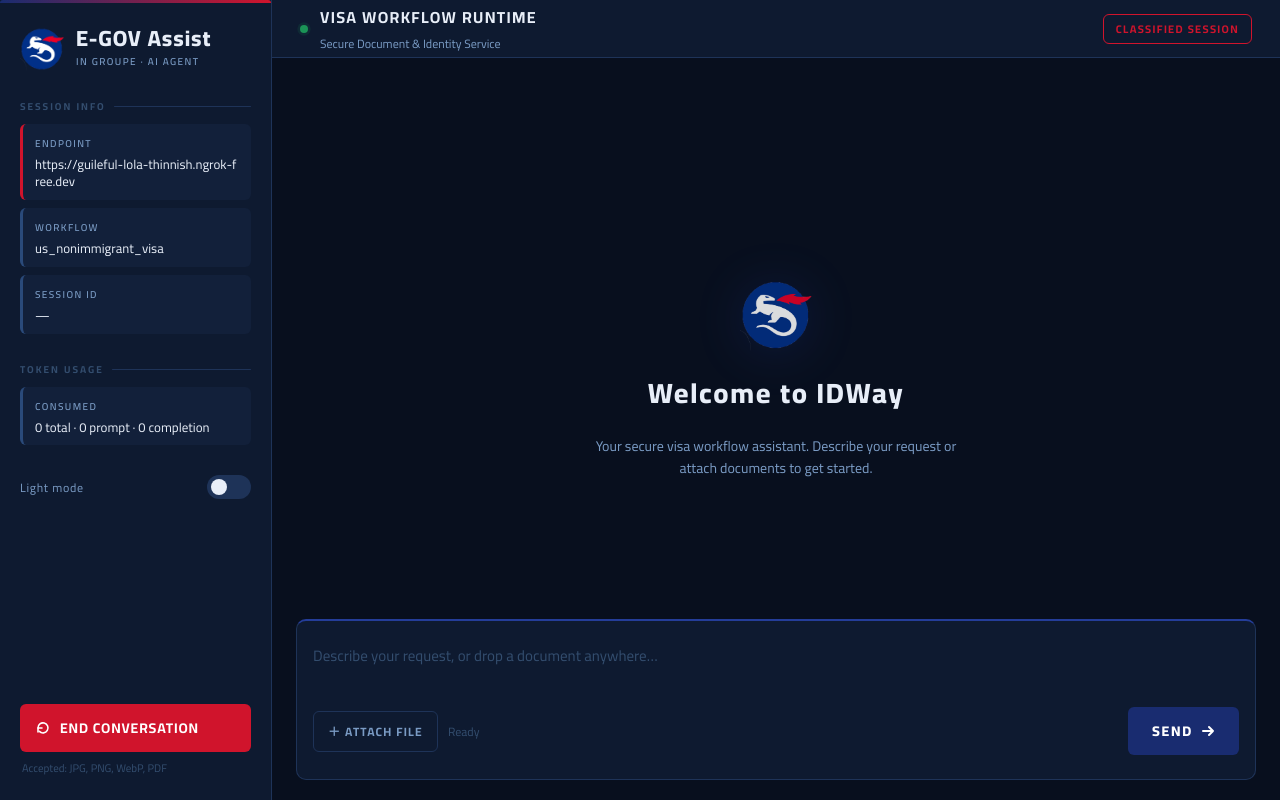
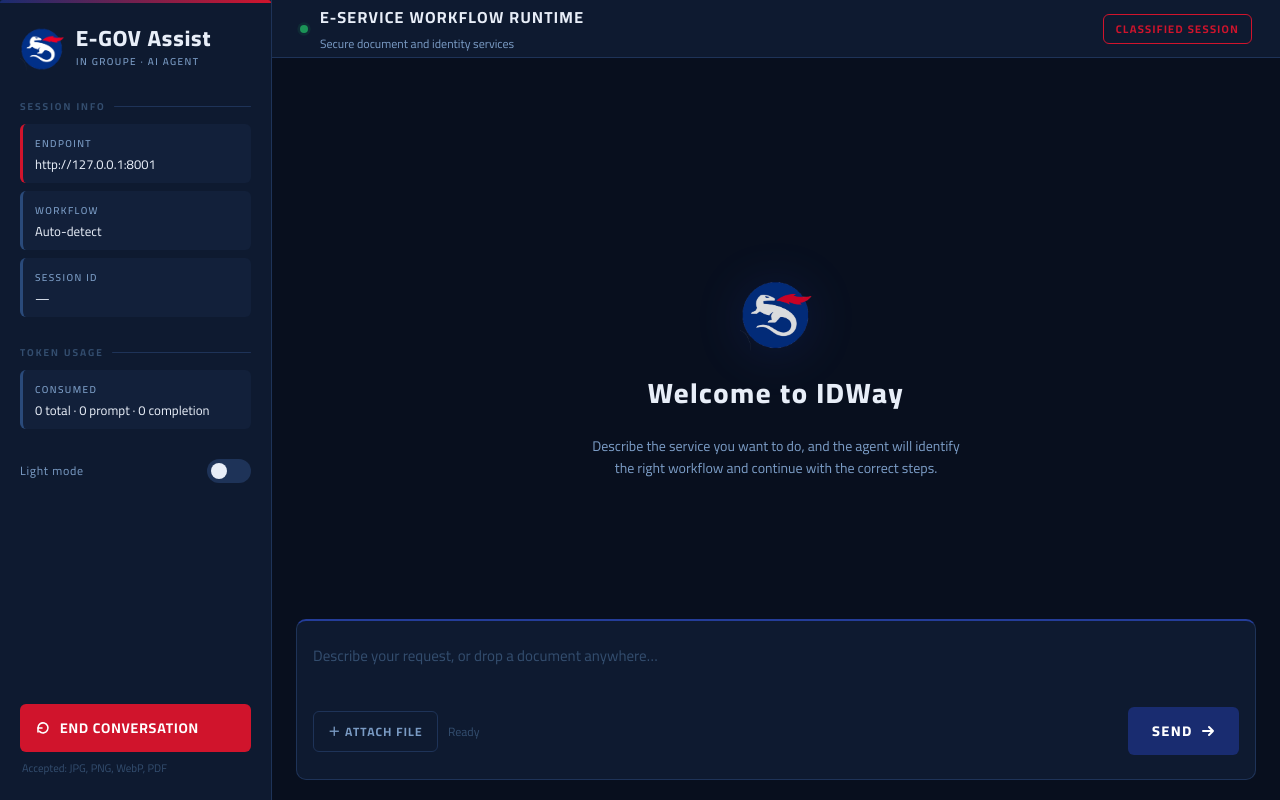
Before and after one commit to MouadBensafir/AI-Chat-Web-Version, a Flask app: page / in a window 1280 px wide. Run offline with Flask 3, Linux system fonts and the light colour scheme.

Commit message:
Update Workflow Logic

```diff
--- a/api/app.py
+++ b/api/app.py
@@ -14,7 +14,7 @@ WEBAPP_DIR = Path(__file__).resolve().parent
 ROOT_DIR = WEBAPP_DIR.parent
 CONFIG_PATH = ROOT_DIR / "config.json"
 
-DEFAULT_BACKEND_URL = "https://guileful-lola-thinnish.ngrok-free.dev"
+DEFAULT_BACKEND_URL = "http://127.0.0.1:8001"
 DEFAULT_WORKFLOW_ID = "us_nonimmigrant_visa"
 REQUEST_TIMEOUT_SECONDS = 180
 
@@ -67,11 +67,7 @@ def get_workflow_id() -> str:
     return workflow_id or DEFAULT_WORKFLOW_ID
 
 
-app = Flask(
-    __name__,
-    template_folder=str(ROOT_DIR / "templates"),
-    static_folder=str(ROOT_DIR / "static"),
-)
+app = Flask(__name__)
 app.config["MAX_CONTENT_LENGTH"] = 20 * 1024 * 1024
 
 
@@ -80,13 +76,28 @@ def index() -> str:
     return render_template(
         "index.html",
         backend_url=get_backend_url(),
-        workflow_id=get_workflow_id(),
+        workflow_id="Auto-detect",
     )
+
+
+@app.get("/api/workflows")
+def list_workflows() -> Any:
+    backend_url = f"{get_backend_url()}/workflows/catalog"
+    try:
+        response = requests.get(backend_url, timeout=REQUEST_TIMEOUT_SECONDS)
+    except requests.RequestException as exc:
+        return jsonify({"detail": f"Unable to reach backend: {exc}"}), 502
+
+    try:
+        backend_payload = response.json()
+    except ValueError:
+        backend_payload = {"detail": response.text or "The backend returned an invalid response."}
+
+    return jsonify(backend_payload), response.status_code
 
 
 @app.post("/api/chat")
 def chat() -> Any:
-    backend_url = f"{get_backend_url()}/workflows/{get_workflow_id()}/chat"
     if request.is_json:
         payload = request.get_json(silent=True) or {}
         session_id = str(payload.get("workflow_session_id") or payload.get("session_id") or "").strip()
@@ -94,6 +105,8 @@ def chat() -> Any:
     else:
         session_id = str(request.form.get("workflow_session_id") or request.form.get("session_id") or "").strip()
         prompt = str(request.form.get("prompt") or "")
+
+    backend_url = f"{get_backend_url()}/workflows/chat"
 
     uploaded_files = request.files.getlist("file")
     has_files = any(file_storage.filename for file_storage in uploaded_files)
@@ -153,7 +166,7 @@ def chat() -> Any:
 
 @app.delete("/api/sessions/<session_id>")
 def delete_session(session_id: str) -> Any:
-    backend_url = f"{get_backend_url()}/workflows/{get_workflow_id()}/sessions/{session_id}"
+    backend_url = f"{get_backend_url()}/workflows/sessions/{session_id}"
 
     try:
         response = requests.delete(
--- a/templates/index.html
+++ b/templates/index.html
@@ -681,8 +681,8 @@
       <div class="chat-header-left">
         <div class="status-dot"></div>
         <div>
-          <div class="chat-title">Visa Workflow Runtime</div>
-          <div class="chat-subtitle">Secure Document &amp; Identity Service</div>
+          <div class="chat-title" id="chat-title">E-Service Workflow Runtime</div>
+          <div class="chat-subtitle" id="chat-subtitle">Secure document and identity services</div>
         </div>
       </div>
       <div class="header-badge">Classified Session</div>
@@ -692,7 +692,7 @@
     <div class="welcome" id="welcome">
       <img src="{{ url_for('static', filename='ingroupe_logo.png') }}" alt="IN Groupe" class="welcome-logo" />
       <div class="welcome-title">Welcome to IDWay</div>
-      <div class="welcome-sub">Your secure visa workflow assistant. Describe your request or attach documents to get started.</div>
+      <div class="welcome-sub">Describe the service you want to do, and the agent will identify the right workflow and continue with the correct steps.</div>
     </div>
 
     <!-- Drag & drop backdrop -->
@@ -752,12 +752,17 @@
   const statusEl     = document.getElementById('status');
   const errorEl      = document.getElementById('error');
   const sessionIdEl  = document.getElementById('session-id');
+  const workflowIdEl = document.getElementById('workflow-id');
   const tokenUsageEl = document.getElementById('token-usage');
+  const chatTitleEl  = document.getElementById('chat-title');
+  const chatSubtitleEl = document.getElementById('chat-subtitle');
   const welcomeEl    = document.getElementById('welcome');
   const chatArea     = document.getElementById('chat-area');
   const dragBackdrop = document.getElementById('drag-backdrop');
 
   let sessionId  = '';
+  let workflowId = '';
+  let workflowTitle = '';
   let attachments = [];
   let tokenUsage  = { prompt_tokens: 0, completion_tokens: 0, total_tokens: 0 };
 
@@ -854,6 +859,8 @@
       if (!reply) throw new Error('Empty response from agent.');
 
       sessionId  = `${data?.workflow_session_id || data?.session_id || ''}`.trim();
+      workflowId = `${data?.workflow_id || ''}`.trim();
+      workflowTitle = `${data?.workflow_title || ''}`.trim();
       tokenUsage = normalizeTokens(data?.token_usage);
       renderSession();
       renderTokenUsage();
@@ -979,7 +986,7 @@
   function hideWelcome() { welcomeEl.classList.add('hidden'); }
 
   function clearConversation() {
-    sessionId = ''; attachments = [];
+    sessionId = ''; workflowId = ''; workflowTitle = ''; attachments = [];
     tokenUsage = { prompt_tokens:0, completion_tokens:0, total_tokens:0 };
     promptEl.value = '';
     renderAttachments(); renderSession(); renderTokenUsage();
@@ -988,7 +995,14 @@
     autoResize();
   }
 
-  function renderSession()    { sessionIdEl.textContent = sessionId || '—'; }
+  function renderSession() {
+    sessionIdEl.textContent = sessionId || '—';
+    workflowIdEl.textContent = workflowTitle || workflowId || 'Auto-detect';
+    chatTitleEl.textContent = workflowTitle ? `${workflowTitle} Runtime` : 'E-Service Workflow Runtime';
+    chatSubtitleEl.textContent = workflowId
+      ? `Detected workflow: ${workflowId}`
+      : 'Secure document and identity services';
+  }
 
   function renderTokenUsage() {
     tokenUsageEl.textContent = `${tokenUsage.total_tokens} total · ${tokenUsage.prompt_tokens} prompt · ${tokenUsage.completion_tokens} completion`;
```
